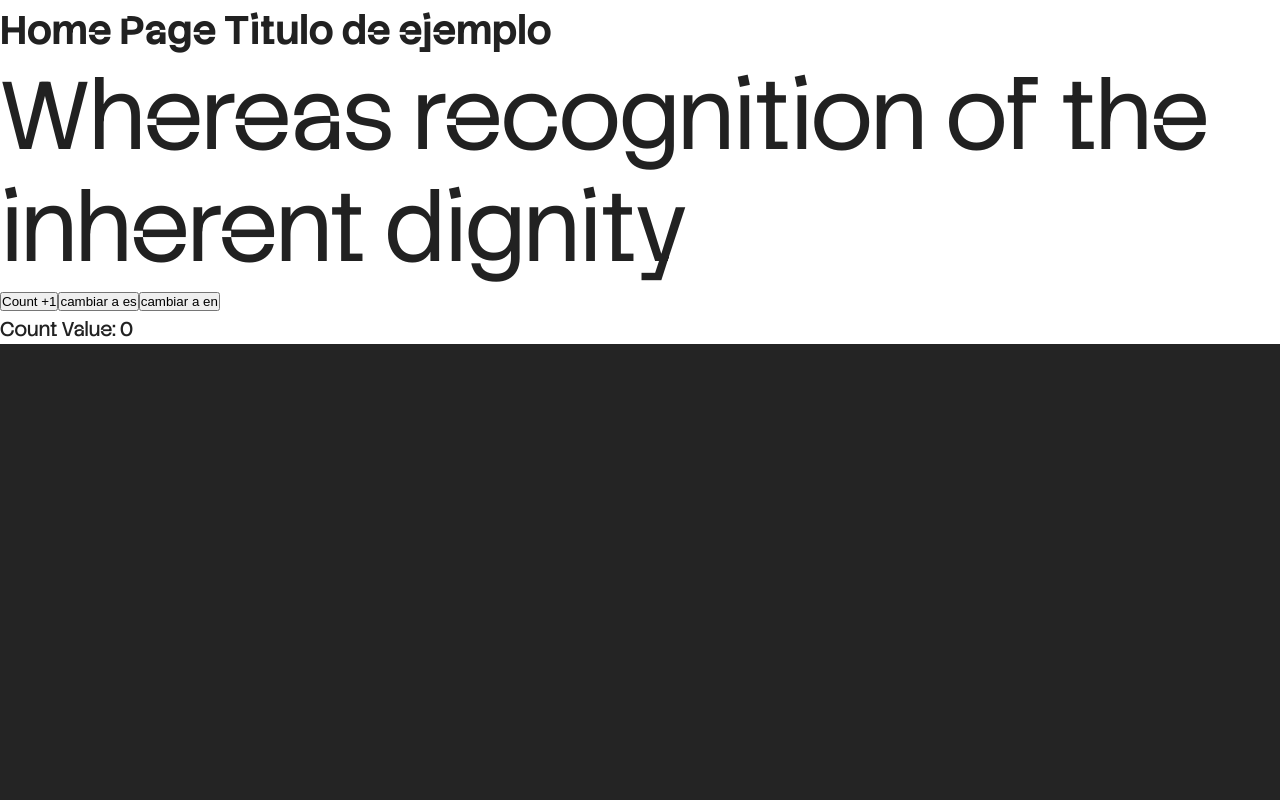
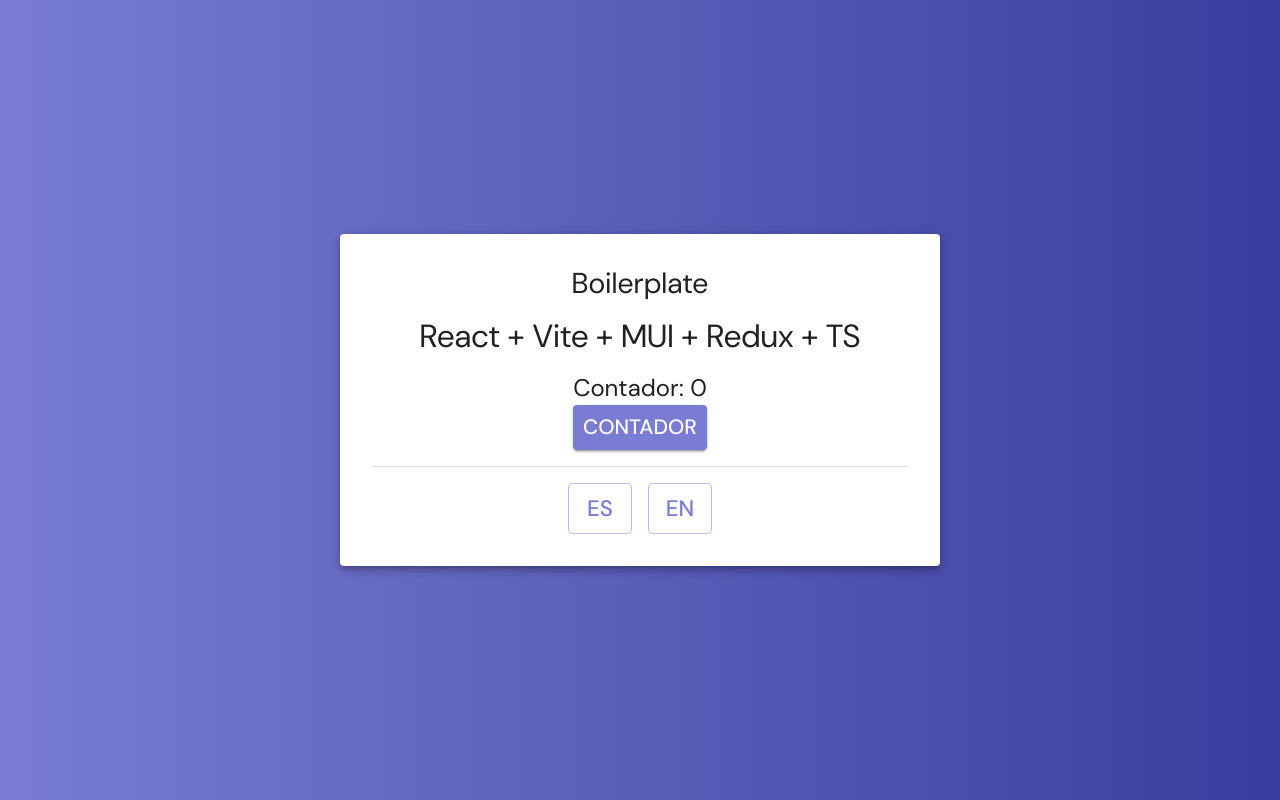
Before and after one commit to chjesus/template-react, a React (Vite) app: page / in a window 1280 px wide. Built offline with nearby package versions, Linux system fonts and the light colour scheme.

Commit message:
home page

```diff
--- a/biome.json
+++ b/biome.json
@@ -10,7 +10,7 @@
 		"lineWidth": 80,
 		"lineEnding": "lf",
 		"bracketSpacing": true,
-		"bracketSameLine": true,
+		"bracketSameLine": false,
 		"expand": "never",
 		"includes": [
 			"**",
--- a/src/entities/example/locale/en/example.json
+++ b/src/entities/example/locale/en/example.json
@@ -1,6 +1 @@
-{
-	"example": {
-		"title": "Example Title",
-		"description": "Explore our available courses"
-	}
-}
+{ "example": { "button": "Count" } }
--- a/src/entities/example/locale/es/example.json
+++ b/src/entities/example/locale/es/example.json
@@ -1,6 +1 @@
-{
-	"example": {
-		"title": "Titulo de ejemplo",
-		"description": "Explora nuestros cursos disponibles"
-	}
-}
+{ "example": { "button": "Contador" } }
--- /dev/null
+++ b/src/entities/example/ui/Example.tsx
@@ -0,0 +1,83 @@
+import { useDispatch, useSelector } from 'react-redux'
+import Typography from '@mui/material/Typography'
+import Button from '@mui/material/Button'
+import Grid from '@mui/material/Grid'
+import Divider from '@mui/material/Divider'
+
+import { increment } from '@entities/example/model/exampleSlice'
+import { getCountValue } from '@entities/example/model/selectors'
+
+import useConfig from '@shared/hooks/useConfig'
+import useDomainTranslation from '@shared/hooks/useDomainTranslations'
+
+import type { I18n } from '@shared/types/theme'
+
+import { ExamplePaperStyled } from './ExampleStyled'
+
+const Example = () => {
+	const dispatch = useDispatch()
+	const getCountvalue = useSelector(getCountValue)
+
+	const { t, loaded } = useDomainTranslation('example')
+	const { onChangeLocalization } = useConfig()
+
+	const handleCount = () => {
+		dispatch(increment())
+	}
+
+	const handleLocation = (languageCode: I18n) => {
+		onChangeLocalization(languageCode)
+	}
+
+	if (!loaded) return <div>Cargando...</div>
+
+	return (
+		<ExamplePaperStyled elevation={5}>
+			<Grid container spacing={2} justifyContent="center" alignItems="center">
+				<Grid size="auto">
+					<Typography variant="h4" component="h2">
+						Boilerplate
+					</Typography>
+				</Grid>
+				<Grid size={12}>
+					<Typography variant="h3" component="h1" textAlign="center">
+						React + Vite + MUI + Redux + TS
+					</Typography>
+				</Grid>
+				<Grid size="auto">
+					<Typography variant="body2" component="p" textAlign="center">
+						{t('example.button')}: {getCountvalue}
+					</Typography>
+					<Button
+						variant="contained"
+						size="small"
+						color="primary"
+						onClick={handleCount}
+					>
+						{t('example.button')}
+					</Button>
+				</Grid>
+				<Grid size={12}>
+					<Divider />
+				</Grid>
+				<Grid size="auto">
+					<Button
+						variant="outlined"
+						onClick={() => handleLocation('es' as I18n)}
+						sx={{ mr: 2 }}
+					>
+						ES
+					</Button>
+					<Button
+						variant="outlined"
+						onClick={() => handleLocation('en' as I18n)}
+					>
+						EN
+					</Button>
+				</Grid>
+			</Grid>
+		</ExamplePaperStyled>
+	)
+}
+
+export default Example
--- /dev/null
+++ b/src/entities/example/ui/ExampleStyled.ts
@@ -0,0 +1,7 @@
+import { styled } from '@mui/material/styles'
+import Paper from '@mui/material/Paper'
+
+export const ExamplePaperStyled = styled(Paper)(({ theme }) => ({
+	maxWidth: 600,
+	padding: theme.spacing(4),
+}))
--- /dev/null
+++ b/src/entities/example/ui/index.ts
@@ -0,0 +1 @@
+export { default } from './Example'
--- a/src/index.css
+++ b/src/index.css
@@ -20,6 +20,6 @@
 }
 
 @font-face {
-	font-family: "Stack Sans Notch";
-	src: url("shared/assets/StackSansNotch.ttf") format("truetype");
+	font-family: "DM Sans";
+	src: url("shared/assets/DMSans.ttf") format("truetype");
 }
--- a/src/pages/Home.tsx
+++ b/src/pages/Home.tsx
@@ -1,40 +1,11 @@
-import { useDispatch, useSelector } from 'react-redux'
-import { increment } from '@entities/example/model/exampleSlice'
-
-import { getCountValue } from '@entities/example/model/selectors'
-import Typography from '@mui/material/Typography'
-import useDomainTranslation from '@shared/hooks/useDomainTranslations'
-import useConfig from '@shared/hooks/useConfig'
-
-import type { I18n } from '@shared/types/theme'
+import Example from '@entities/example/ui'
+import { HomeContainerStyled } from './HomeStyled'
 
 const Home = () => {
-	const dispatch = useDispatch()
-	const { onChangeLocalization } = useConfig()
-	const { t, loaded } = useDomainTranslation('example')
-	const getCountvalue = useSelector(getCountValue)
-
-	const handleCount = () => {
-		dispatch(increment())
-	}
-
-	const handleLocation = (languageCode: I18n) => {
-		onChangeLocalization(languageCode)
-	}
-
-	if (!loaded) return <div>Cargando...</div>
-
 	return (
-		<div>
-			<h1 className="prueba">Home Page {t('example.title')}</h1>
-			<Typography variant="h1" component="h1">
-				Whereas recognition of the inherent dignity
-			</Typography>
-			<button onClick={handleCount}>Count +1</button>
-			<button onClick={() => handleLocation('es' as I18n)}>cambiar a es</button>
-			<button onClick={() => handleLocation('en' as I18n)}>cambiar a en</button>
-			<p>Count Value: {getCountvalue}</p>
-		</div>
+		<HomeContainerStyled sx={{ p: 4 }}>
+			<Example />
+		</HomeContainerStyled>
 	)
 }
 
--- /dev/null
+++ b/src/pages/HomeStyled.ts
@@ -0,0 +1,11 @@
+import { styled } from '@mui/material/styles'
+import Box from '@mui/material/Box'
+
+export const HomeContainerStyled = styled(Box)(({ theme }) => ({
+	background: `linear-gradient(90deg, ${theme.palette.primary.main}, ${theme.palette.secondary.main})`,
+	height: '100vh',
+	display: 'flex',
+	flexDirection: 'column',
+	alignItems: 'center',
+	justifyContent: 'center',
+}))
--- a/src/shared/config/theme/theme.tsx
+++ b/src/shared/config/theme/theme.tsx
@@ -4,11 +4,8 @@
 	// const TEXT = mode === ThemeMode.DARK ? TEXT_COLOR_DARK : TEXT_COLOR
 
 	return {
-		primary: { main: '#1976d2' },
-		secondary: { main: '#dc004e' },
-		// main: SECONDARY_COLOR[0],
-		// light: SECONDARY_COLOR[1],
-		// dark: SECONDARY_COLOR[2],
+		primary: { main: '#797cd2' },
+		secondary: { main: '#393e9e' },
 		// contrastText: CONTRAST_TEXT,
 		// error: {},
 		// warning: {},
--- a/src/shared/config/theme/typography.tsx
+++ b/src/shared/config/theme/typography.tsx
@@ -5,12 +5,12 @@
 		fontWeightRegular: 400,
 		fontWeightMedium: 500,
 		fontWeightBold: 700,
-		fontFamily: 'Stack Sans Notch',
-		h1: { fontSize: '6rem' },
-		h2: { fontSize: '5rem' },
-		h3: { fontSize: '4rem' },
-		h4: { fontSize: '3rem' },
-		h5: { fontSize: '2rem' },
+		fontFamily: 'DM Sans',
+		h1: { fontSize: '4rem' },
+		h2: { fontSize: '3rem' },
+		h3: { fontSize: '2rem' },
+		h4: { fontSize: '1.8rem' },
+		h5: { fontSize: '1.4rem' },
 		h6: { fontSize: '1rem' },
 		body1: { fontSize: '1.25rem' },
 		body2: { fontSize: '1.50rem' },
--- a/src/shared/hooks/useDomainTranslations.ts
+++ b/src/shared/hooks/useDomainTranslations.ts
@@ -20,7 +20,7 @@
 			}
 		}
 		load()
-	}, [domain])
+	}, [domain, i18n.language])
 
 	return { t, loaded, ...rest }
 }
```
Also changed, not shown: src/shared/assets/DMSans.ttf (added), 1 other file (tests, documents, lock files or other folders).
